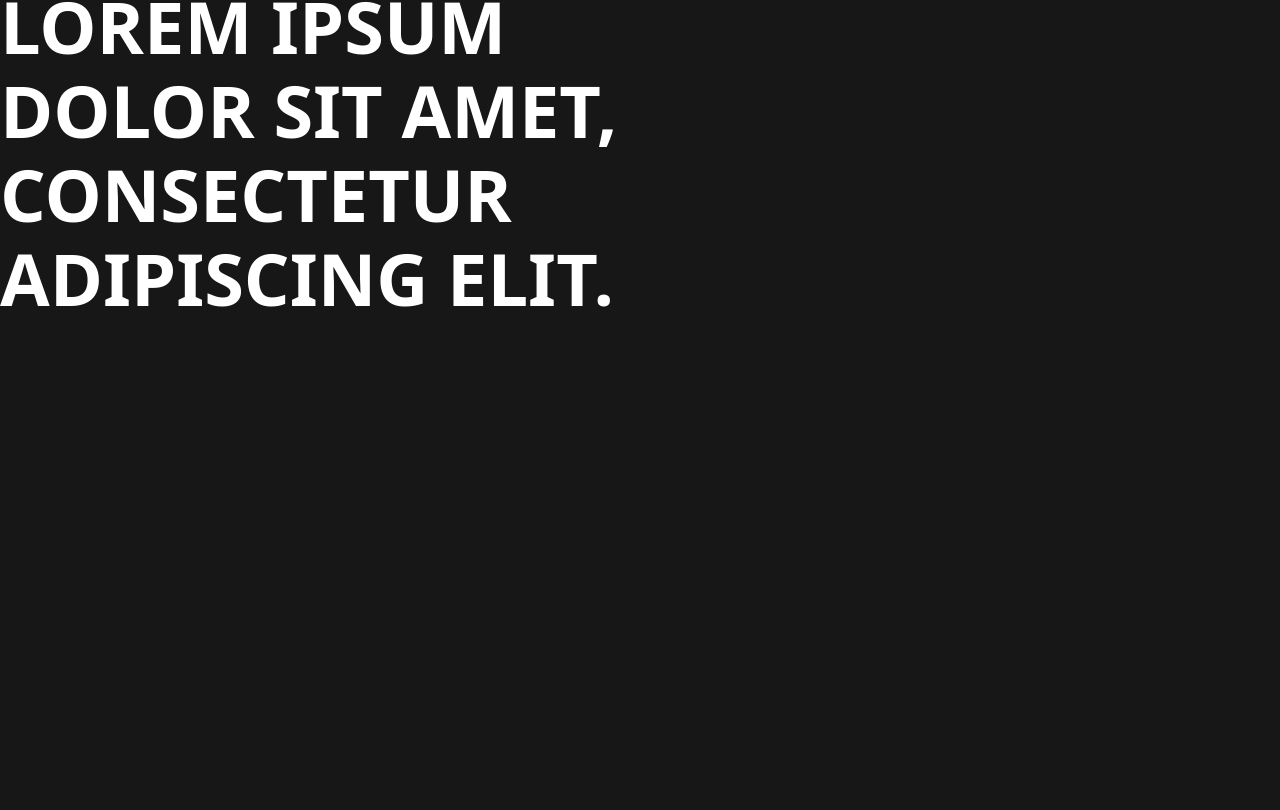
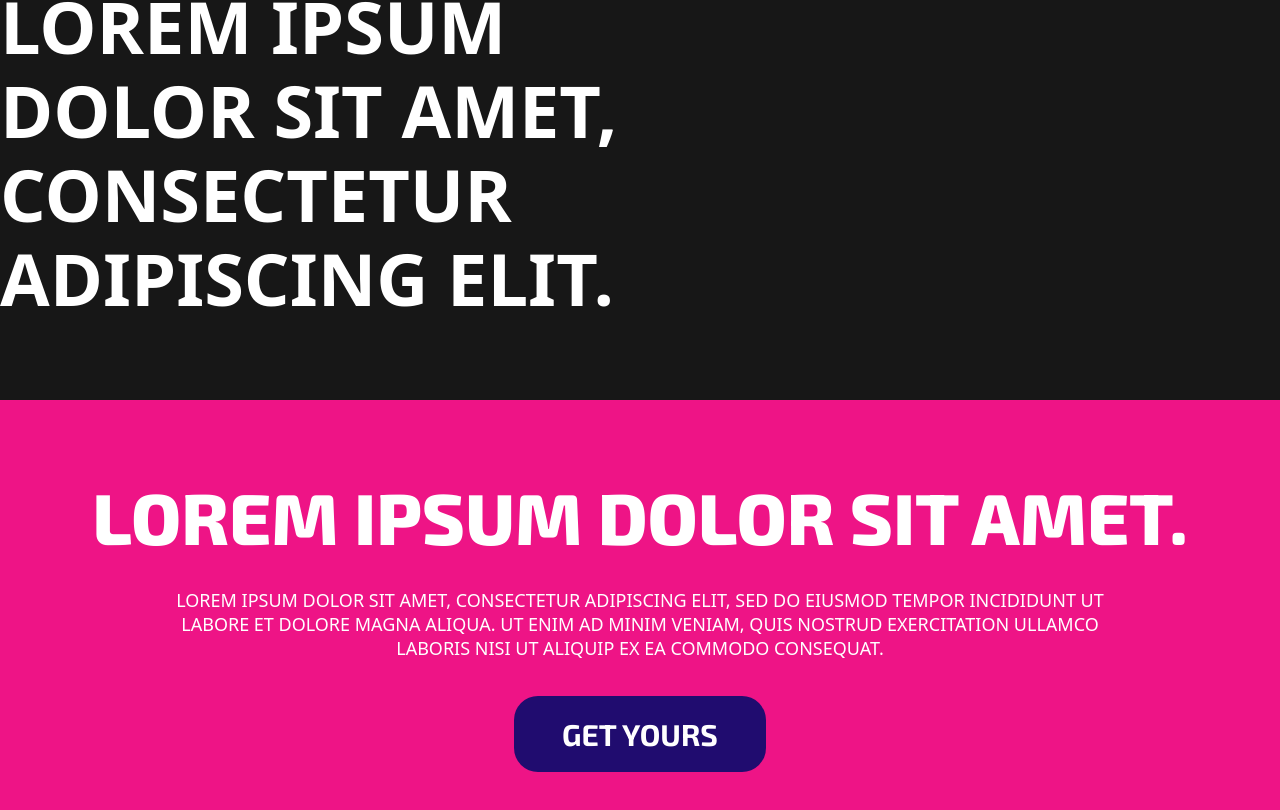
Before and after one commit to DanielAzocarDev/the-event-web, a React (Vite) app: page / in a window 1280 px wide. Shown: the part 996-1806 px from the top of the page. Before the commit the page ends 1396 px from the top, so only its background shows below. Built offline with nearby package versions, Linux system fonts and the light colour scheme.

Commit message:
cta done

```diff
--- /dev/null
+++ b/src/components/cta/Cta.jsx
@@ -0,0 +1,15 @@
+import React from 'react'
+
+export const Cta = () => {
+  return (
+    <section className='bg-cta'>
+      <div className='container mx-auto py-20 text-center text-white uppercase'>
+        <h2 className=' text-7xl font-extrabold font-exo2'>Lorem ipsum dolor sit amet.</h2>
+        <p className=' w-3/4 mx-auto my-9 leading-6  text-lg'>Lorem ipsum dolor sit amet, consectetur adipiscing elit, sed do eiusmod tempor incididunt ut labore et dolore magna aliqua. Ut enim ad minim veniam, quis nostrud exercitation ullamco laboris nisi ut aliquip ex ea commodo consequat.
+        </p>
+
+        <button className=' py-5 px-12 rounded-3xl bg-deepPurple hover:bg-indigo-800 font-exo2 font-bold text-3xl uppercase'>get yours</button>
+      </div>
+    </section>
+  )
+}
--- a/src/pages/home/Home.jsx
+++ b/src/pages/home/Home.jsx
@@ -1,4 +1,5 @@
 import React from 'react'
+import { Cta } from '../../components/cta/Cta'
 import { Hero } from '../../components/hero/Hero'
 import { Highlight } from '../../components/highlight/Highlight'
 import { Navbar } from '../../components/navbar/Navbar'
@@ -9,6 +10,7 @@ export const Home = () => {
       <Navbar />
       <Hero />
       <Highlight />
+      <Cta />
     </>
   )
 }
```
